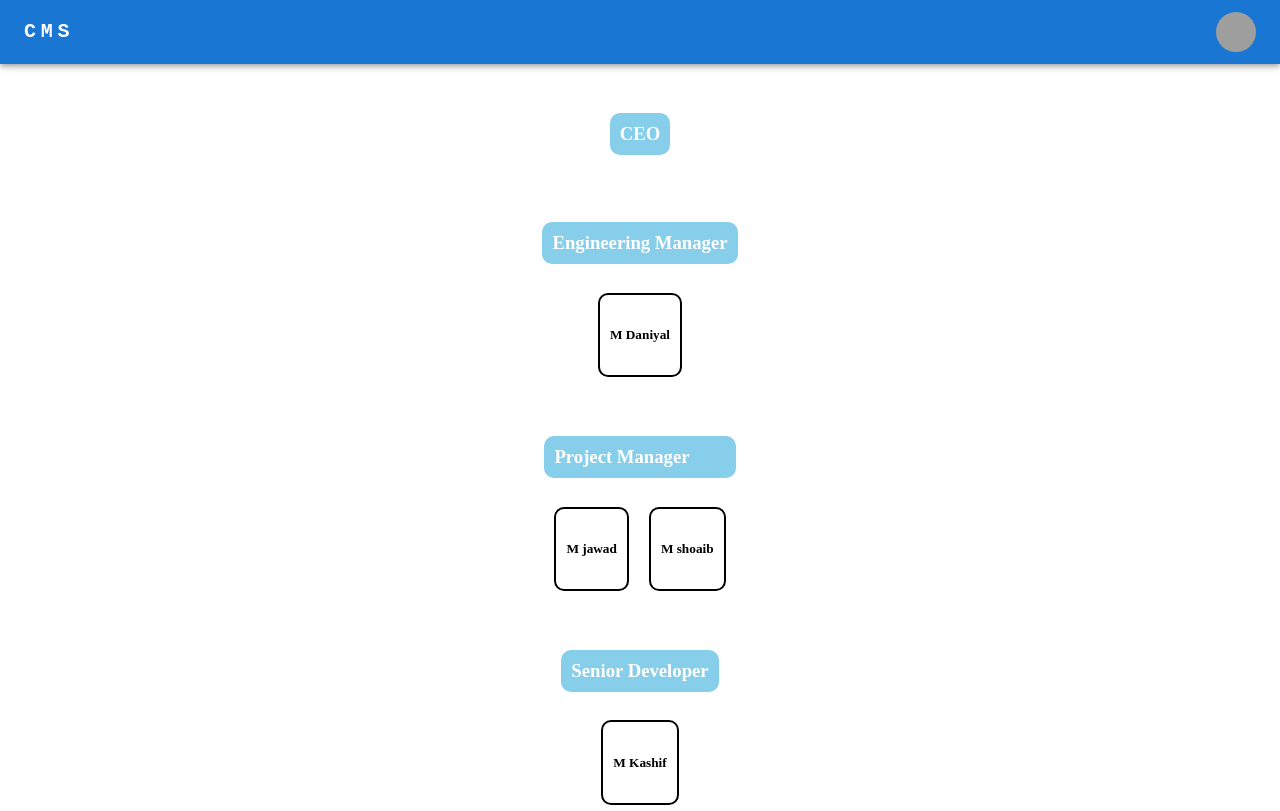
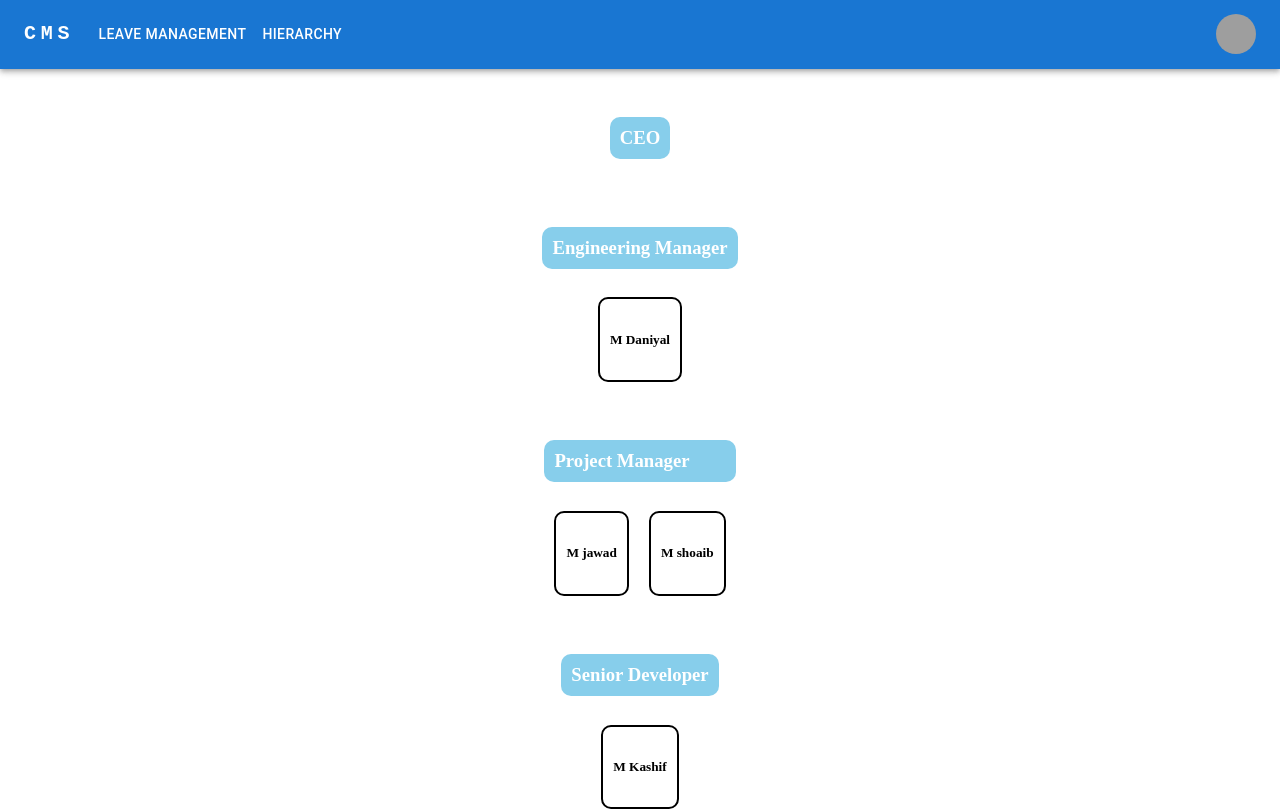
Before and after one commit to Abdullah-Ahmed1/CMS, a React (Vite) app in the folder frontend/: page /hierarchy in a window 1280 px wide. Shown: the top 811 px of the page. Built offline with nearby package versions, Linux system fonts and the light colour scheme; grey boxes are pictures that could not be loaded.

Commit message:
links added to navbar + reponse object created for backend response

```diff
--- a/frontend/src/components/NavBar.jsx
+++ b/frontend/src/components/NavBar.jsx
@@ -8,15 +8,27 @@ import Menu from '@mui/material/Menu';
 import MenuIcon from '@mui/icons-material/Menu';
 import Container from '@mui/material/Container';
 import Avatar from '@mui/material/Avatar';
+import MenuItem from '@mui/material/MenuItem';
+import Tooltip from '@mui/material/Tooltip';
+import AdbIcon from '@mui/icons-material/Adb';
 import Button from '@mui/material/Button';
-import Tooltip from '@mui/material/Tooltip';
-import MenuItem from '@mui/material/MenuItem';
-import AdbIcon from '@mui/icons-material/Adb';
+import { useNavigate } from 'react-router-dom';
 
-const pages = ['Products', 'Pricing', 'Blog'];
+const pages = [
+  {
+    label:'Leave Management',
+    path : '/leave-management',
+  },
+  {
+    label:'Hierarchy',
+    path : '/hierarchy',
+  },
+
+];
 const settings = ['Profile', 'Account', 'Dashboard', 'Logout'];
 
 function NavBar() {
+  const navigate = useNavigate();
   const [anchorElNav, setAnchorElNav] = React.useState(null);
   const [anchorElUser, setAnchorElUser] = React.useState(null);
 
@@ -84,11 +96,11 @@ function NavBar() {
               open={Boolean(anchorElNav)}
               onClose={handleCloseNavMenu}
               sx={{
-                display: { xs: 'block', md: 'none' },
+                display: { xs: 'block', md: 'block' },
               }}
             >
-              {/* {pages.map((page) => (
-                <MenuItem key={page} onClick={handleCloseNavMenu}>
+              {/* {pages.map((page,i) => (
+                <MenuItem key={i} onClick={handleCloseNavMenu}>
                   <Typography textAlign="center">{page}</Typography>
                 </MenuItem>
               ))} */}
@@ -114,15 +126,16 @@ function NavBar() {
             LOGO
           </Typography>
           <Box sx={{ flexGrow: 1, display: { xs: 'none', md: 'flex' } }}>
-            {/* {pages.map((page) => (
+            {pages.map((page,index) => (
+
               <Button
-                key={page}
-                onClick={handleCloseNavMenu}
+                key={index}
+                onClick={()=> navigate(page.path)}
                 sx={{ my: 2, color: 'white', display: 'block' }}
               >
-                {page}
+                {page.label}
               </Button>
-            ))} */}
+            ))}
           </Box>
 
           <Box sx={{ flexGrow: 0 }}>
--- a/frontend/src/pages/HierarchyPage.jsx
+++ b/frontend/src/pages/HierarchyPage.jsx
@@ -48,7 +48,7 @@ const Hierarchy = ()=>{
             position: "Senior Developer"
         },
         {
-            id: 8,
+            id: 9,
             name: "M kamran",
             position: "Intern"
         },
@@ -62,8 +62,8 @@ const Hierarchy = ()=>{
                 {
                     hierarchy.map((item,index)=>{
                         return(
-                            <>
-                            <Divider orientation="vertical" flexItem />
+                            < >
+                            <Divider  orientation="vertical" flexItem />
                             <Grid container  key={index} sx={{marginTop:"30px"}} alignItems={'center'} justifyContent={'center'} >
                                 <Grid container flexDirection={'column'} >
                                     <Grid>
@@ -71,10 +71,10 @@ const Hierarchy = ()=>{
                                     </Grid>
                                     <Grid container flexDirection={'row'} alignItems={'center'} justifyContent={'center'}>
                                     {
-                                    people.map((i)=>{
+                                    people.map((i,index)=>{
                                         if(i.position==item){
                                             return(
-                                                <Grid  sx = {{border:"2px solid black",borderRadius:"10px",margin:"10px",padding:"10px"}}>
+                                                <Grid  key = {index} sx = {{border:"2px solid black",borderRadius:"10px",margin:"10px",padding:"10px"}}>
                                                     <h5>{i.name}</h5>
                                                     {/* <h5>{i.position}</h5> */}
                                                 </Grid>
```
Also changed, not shown: 2 other files (tests, documents, lock files or other folders).
